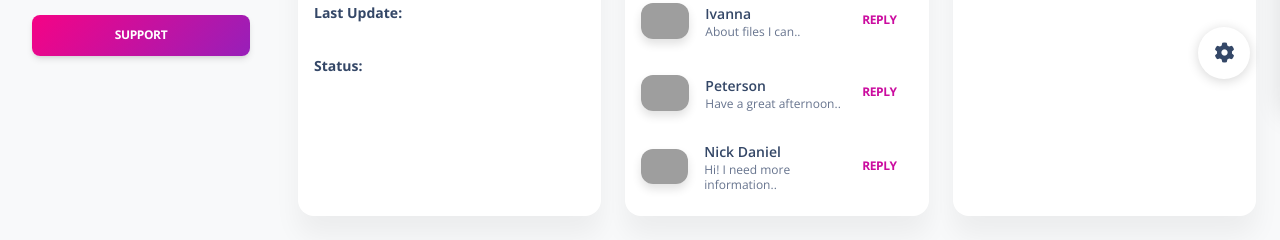
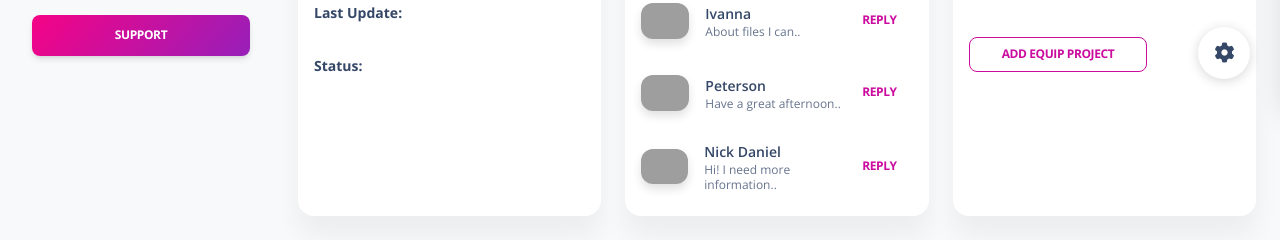
Before and after one commit to LOUGBEGNON/django_project_managment, a Django app: template templates/dashboard/project/view_project.html in a window 1280 px wide. Shown: the part 691-931 px from the top of the page. Run offline with Django 3.2, Linux system fonts and the light colour scheme; the template is opened without the code that fills it, so the values that code supplies are empty; style sheets or scripts are compiled from the project's sources; parts of the project's set-up code (start-up, migrations or seed data) failed here and were passed over; some libraries are stand-ins or nearby versions; grey boxes are pictures that could not be loaded.

Commit message:
Ajout de boutons

```diff
--- a/templates/dashboard/project/view_project.html
+++ b/templates/dashboard/project/view_project.html
@@ -257,6 +257,9 @@
               <div class="card-body p-3">
                         <button type="button" class="btn btn-outline-primary btn-sm mb-0">Add task</button>
               </div>
+              <div class="card-body p-3">
+                        <button type="button" class="btn btn-outline-primary btn-sm mb-0">Add equip project</button>
+              </div>
 
             </div>
           </div>
```
